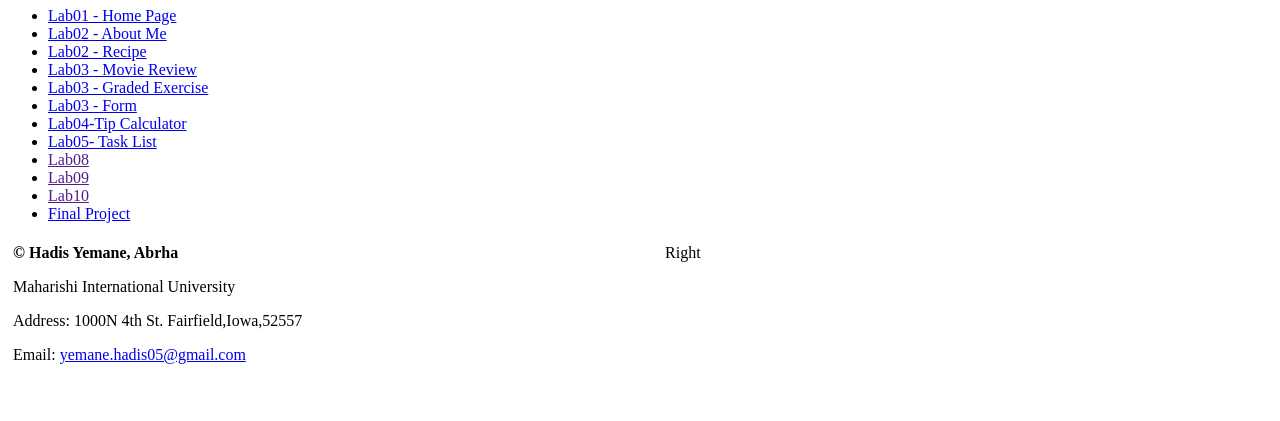
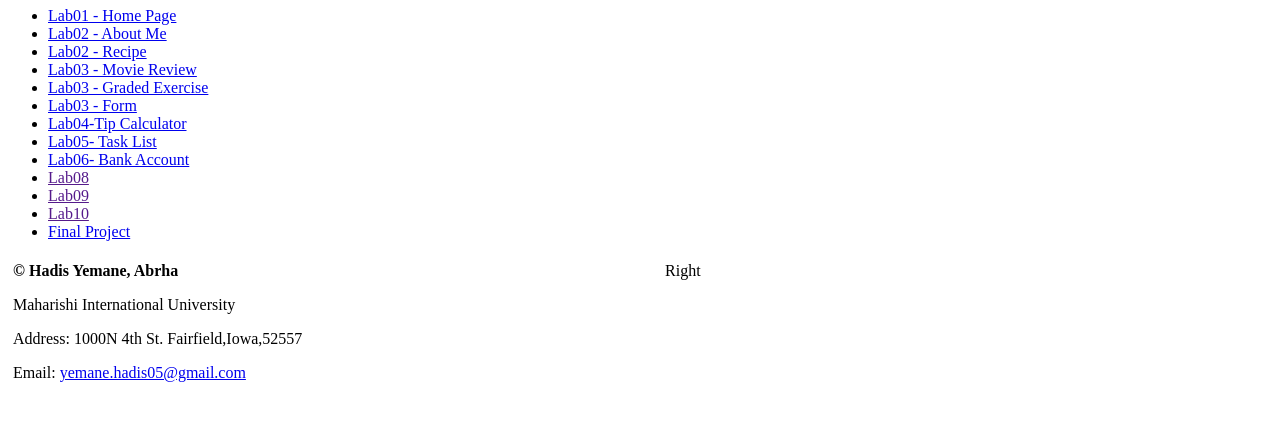
Before and after one commit to YemaneHadis/WAP, a plain HTML site: page index.html in a window 1280 px wide. Shown: the part 251-672 px from the top of the page. Drawn offline with Linux system fonts and the light colour scheme.

Commit message:
Link Added

```diff
--- a/index.html
+++ b/index.html
@@ -23,6 +23,8 @@
 
             <li><a href="./lab4/calculator/tipcalculater.html">Lab04-Tip Calculator</a></li>
             <li><a href="./lab4/TaskList/tasklist.html">Lab05- Task List</a></li>
+            <li><a href="./lab5/index.html">Lab06- Bank Account</a></li>
+
             <li><a href="">Lab08</a></li>
             <li><a href="">Lab09</a></li>
             <li><a href="">Lab10</a></li>
```
